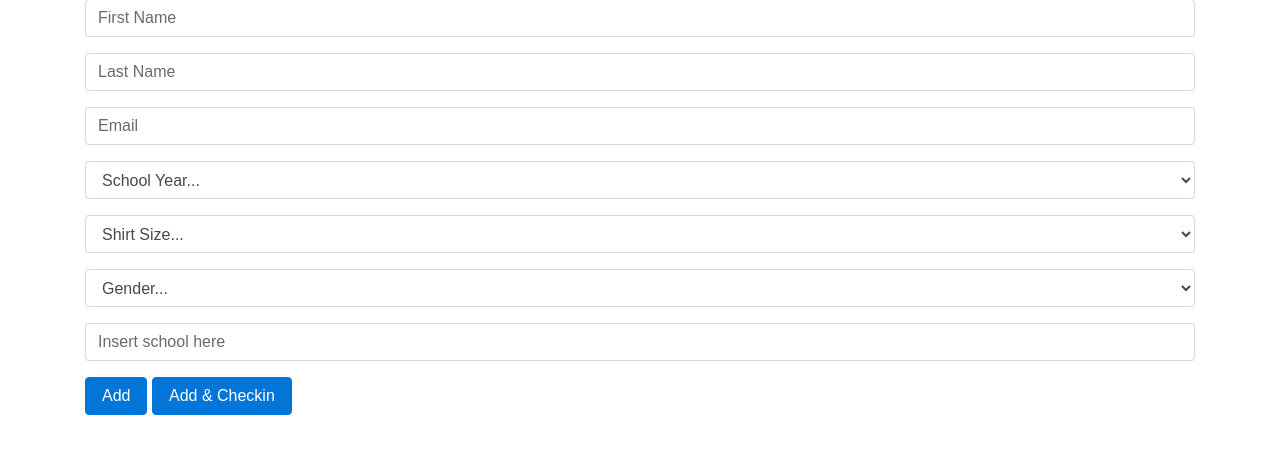
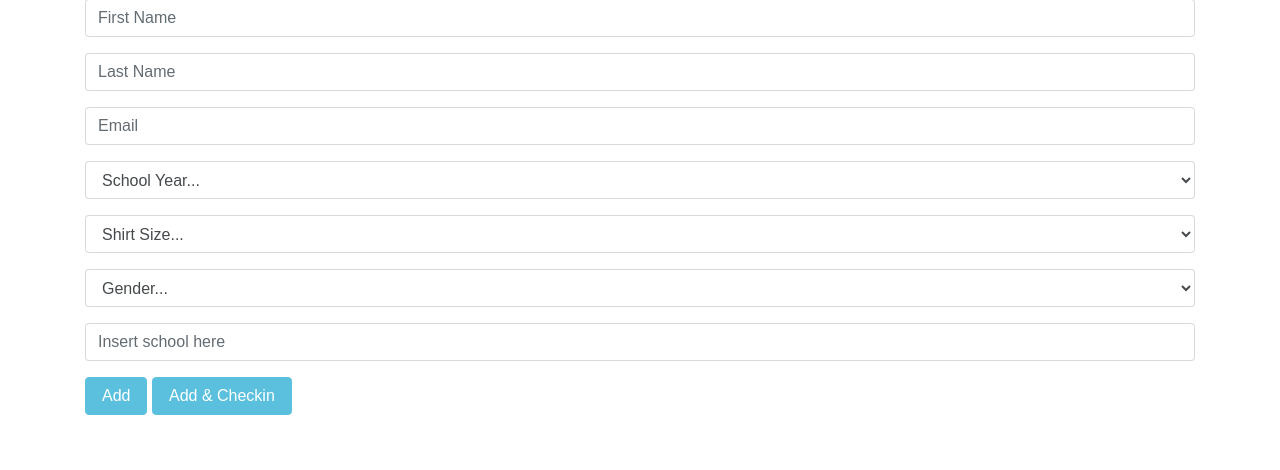
Before and after one commit to tamuhack-org/bark, a Flask app: page /modify in a window 1280 px wide. Shown: the part 305-775 px from the top of the page. Run offline with Flask 2, Linux system fonts and the light colour scheme; data that the repository does not hold is empty; some libraries are stand-ins or nearby versions.

Commit message:
added changes to button colors

```diff
--- a/templates/add_delete.html
+++ b/templates/add_delete.html
@@ -95,8 +95,8 @@
                     <div class="form-group">
                         <input class="form-control" name="school" placeholder="Insert school here">
                     </div>
-                    <button type="submit" name="submit" value="checkin" class="btn btn-primary">Add</button>
-                    <button type="submit" name="submit" value="add+checkin" class="btn btn-primary">Add & Checkin</button>
+                    <button type="submit" name="submit" value="checkin" class="btn btn-info">Add</button>
+                    <button type="submit" name="submit" value="add+checkin" class="btn btn-info">Add & Checkin</button>
                 </form>
             </div>
             <hr>
--- a/templates/results.html
+++ b/templates/results.html
@@ -55,7 +55,7 @@
                         <input name="q" type="text" placeholder="Search for first name, last name, and email" class="form-control" value="{{ query
                             if query }}">
                         <span class="input-group-btn">
-                            <button class="btn btn-primary" type="submit">Search</button>
+                            <button class="btn btn-info" type="submit">Search</button>
                         </span>
                     </div>
                 </form>
```
